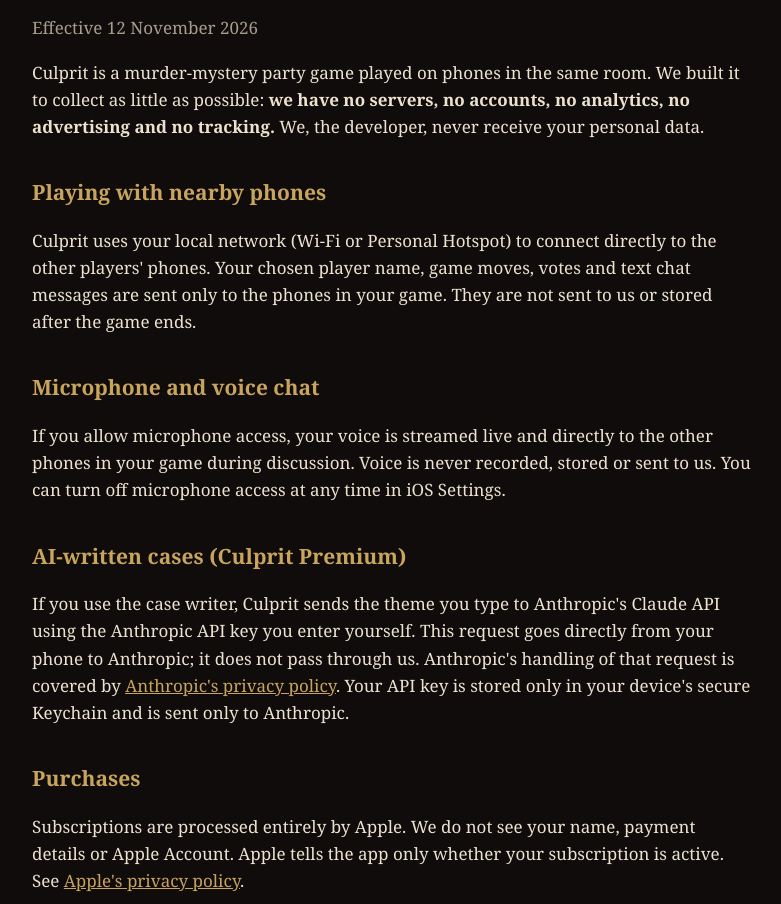
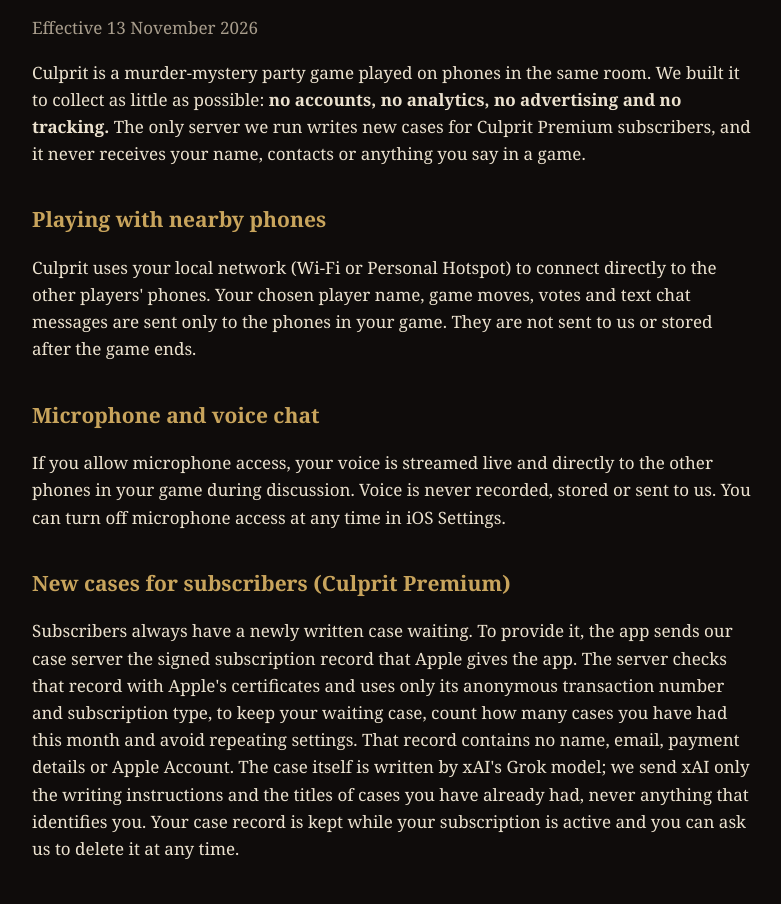
Before and after one commit to Chinmay-92/culprit-legal, a plain HTML site: page privacy.html in a window 1280 px wide. Shown: the part 105-1009 px from the top of the page, without its empty margins (248-1029 px from the left). Drawn offline with Linux system fonts and the light colour scheme.

Commit message:
Privacy policy: case server for Premium subscribers

```diff
--- a/privacy.html
+++ b/privacy.html
@@ -10,9 +10,9 @@ h1{font-size:34px;margin:0 0 4px;letter-spacing:.5px}h2{font-size:21px;margin:36
 p,li{color:var(--fg)}small,.mute{color:var(--mute)}a{color:var(--accent)}
 </style></head><body><main>
 <h1>Culprit Privacy Policy</h1>
-<p class="mute">Effective 12 November 2026</p>
+<p class="mute">Effective 13 November 2026</p>
 
-<p>Culprit is a murder-mystery party game played on phones in the same room. We built it to collect as little as possible: <strong>we have no servers, no accounts, no analytics, no advertising and no tracking.</strong> We, the developer, never receive your personal data.</p>
+<p>Culprit is a murder-mystery party game played on phones in the same room. We built it to collect as little as possible: <strong>no accounts, no analytics, no advertising and no tracking.</strong> The only server we run writes new cases for Culprit Premium subscribers, and it never receives your name, contacts or anything you say in a game.</p>
 
 <h2>Playing with nearby phones</h2>
 <p>Culprit uses your local network (Wi-Fi or Personal Hotspot) to connect directly to the other players' phones. Your chosen player name, game moves, votes and text chat messages are sent only to the phones in your game. They are not sent to us or stored after the game ends.</p>
@@ -20,11 +20,11 @@ p,li{color:var(--fg)}small,.mute{color:var(--mute)}a{color:var(--accent)}
 <h2>Microphone and voice chat</h2>
 <p>If you allow microphone access, your voice is streamed live and directly to the other phones in your game during discussion. Voice is never recorded, stored or sent to us. You can turn off microphone access at any time in iOS Settings.</p>
 
-<h2>AI-written cases (Culprit Premium)</h2>
-<p>If you use the case writer, Culprit sends the theme you type to Anthropic's Claude API using the Anthropic API key you enter yourself. This request goes directly from your phone to Anthropic; it does not pass through us. Anthropic's handling of that request is covered by <a href="https://www.anthropic.com/legal/privacy">Anthropic's privacy policy</a>. Your API key is stored only in your device's secure Keychain and is sent only to Anthropic.</p>
+<h2>New cases for subscribers (Culprit Premium)</h2>
+<p>Subscribers always have a newly written case waiting. To provide it, the app sends our case server the signed subscription record that Apple gives the app. The server checks that record with Apple's certificates and uses only its anonymous transaction number and subscription type, to keep your waiting case, count how many cases you have had this month and avoid repeating settings. That record contains no name, email, payment details or Apple Account. The case itself is written by xAI's Grok model; we send xAI only the writing instructions and the titles of cases you have already had, never anything that identifies you. Your case record is kept while your subscription is active and you can ask us to delete it at any time.</p>
 
 <h2>Purchases</h2>
-<p>Subscriptions are processed entirely by Apple. We do not see your name, payment details or Apple Account. Apple tells the app only whether your subscription is active. See <a href="https://www.apple.com/legal/privacy/">Apple's privacy policy</a>.</p>
+<p>Subscriptions are processed entirely by Apple. We do not see your name, payment details or Apple Account. Apple tells the app only whether your subscription is active, as described above. See <a href="https://www.apple.com/legal/privacy/">Apple's privacy policy</a>.</p>
 
 <h2>Data stored on your device</h2>
 <p>Culprit keeps your settings, such as your player name, sound preferences and any cases you have written, on your device. Deleting the app deletes this data.</p>
```
